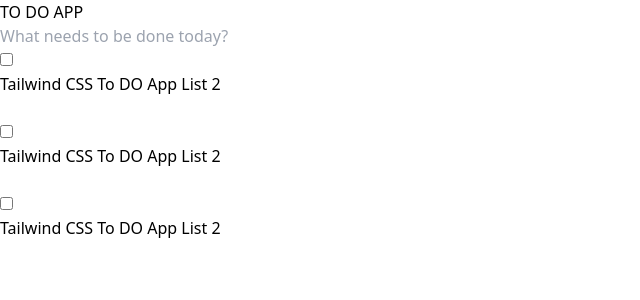
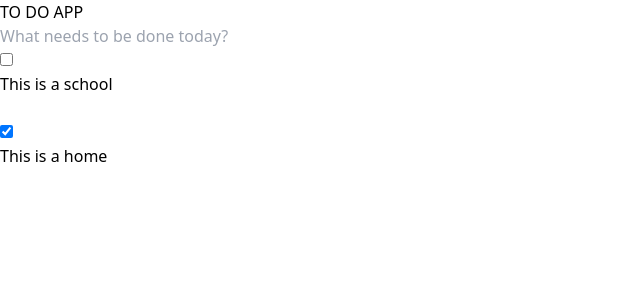
Before and after one commit to arminmehraeen/React-Todo, a React (Vite) app: page / in a window 1280 px wide. Shown: the top 300 px of the page, without its empty margins (0-640 px from the left). Built offline with nearby package versions, Linux system fonts and the light colour scheme; the HTML template or start-up script is replaced by a standard one.

Commit message:
add and remove todo section

```diff
--- a/package.json
+++ b/package.json
@@ -11,7 +11,8 @@
   },
   "dependencies": {
     "react": "^18.3.1",
-    "react-dom": "^18.3.1"
+    "react-dom": "^18.3.1",
+    "uuid": "^10.0.0"
   },
   "devDependencies": {
     "@eslint/js": "^9.11.1",
--- a/src/components/icons/delete_icon.jsx
+++ b/src/components/icons/delete_icon.jsx
@@ -1,7 +1,7 @@
-export default function DeleteIcon() {
+export default function DeleteIcon({onClick:onClickHandler}) {
     return (
         <>
-            <svg xmlns="http://www.w3.org/2000/svg" className="w-5 h-5 text-red-700" fill="none" viewBox="0 0 24 24"
+            <svg onClick={onClickHandler} xmlns="http://www.w3.org/2000/svg" className="w-5 h-5 text-red-700" fill="none" viewBox="0 0 24 24"
                 stroke="currentColor" strokeWidth="2">
                 <path strokeLinecap="round" strokeLinejoin="round" d="M6 18L18 6M6 6l12 12" />
             </svg>
--- a/src/components/todo_list.jsx
+++ b/src/components/todo_list.jsx
@@ -1,13 +1,11 @@
 import TodoListItem from "./todo_list_item";
 
 
-export default function TodoList() {
+export default function TodoList({ todos , onTodoDeletedHandler}) {
     return (
         <>
             <ul className="list-reset">
-                <TodoListItem />
-                <TodoListItem />
-                <TodoListItem />
+                {todos.map( (todo,index) =>  <TodoListItem key={index} todo={todo} onTodoDeletedHandler={onTodoDeletedHandler}/>)}
             </ul>
         </>
     )
--- a/src/components/todo_list_item.jsx
+++ b/src/components/todo_list_item.jsx
@@ -1,17 +1,17 @@
 import DeleteIcon from "./icons/delete_icon";
 import EditIcon from "./icons/edit_icon";
 
-export default function TodoListItem() {
+export default function TodoListItem({ todo , onTodoDeletedHandler }) {
     return (
         <>
             <li className="relative flex items-center justify-between px-2 py-6 border-b">
                 <div>
-                    <input type="checkbox" />
-                    <p className="inline-block mt-1 ml-2 text-gray-600 line-through">Tailwind CSS To DO App List 2</p>
+                    <input checked={todo?.status} onChange={()=> {}} type="checkbox" />
+                    <p className={`inline-block mt-1 ml-2 text-gray-600 ${todo?.status ? 'line-through' : ''}`}>{ todo.title }</p>
                 </div>
                 <button type="button" className="absolute right-0 flex items-center  space-x-1">
                     <EditIcon/>
-                    <DeleteIcon/>
+                    <DeleteIcon onClick={()=> onTodoDeletedHandler(todo) }/>
                 </button>
             </li>
         </>
--- a/src/components/todos.jsx
+++ b/src/components/todos.jsx
@@ -1,22 +1,41 @@
 import { useState } from "react";
 import TodoList from "./todo_list";
-
+import { v4 as uuidv4 } from 'uuid';
 
 export default function Todos() {
-  const [todos,setTodos] = useState([
+  const [todos, setTodos] = useState([
     {
-      "title" : "This is a school",
-      "status" : false
+      "id" : uuidv4(),
+      "title": "This is a school",
+      "status": false
     },
     {
-      "title" : "This is a home",
-      "status" : true
+      "id" : uuidv4(),
+      "title": "This is a home",
+      "status": true
     },
+
+  ]);
+
+  const onKeyDownHandler = (event) => {
+    if(event.code == "Enter" && event.target.value != ""){
+      setTodos([
+        ...todos,
         {
-      "title" : "This is a gym",
-      "status" : false
-    },
-  ]) ;
+          "id" : uuidv4(),
+          "title": event.target.value,
+          "status": false
+        }
+      ]);
+      event.target.value = "" ;
+    }
+  }
+
+  const onTodoDeletedHandler = (todo) => {
+    const newTodos = todos.filter((item) => { return todo.id != item.id });
+    setTodos(newTodos);
+  }
+
   return (
     <>
       <div className="bg-gray-100">
@@ -26,10 +45,10 @@
               <h1 className="mr-6 text-4xl font-bold text-purple-600"> TO DO APP</h1>
             </div>
             <div className="relative">
-                    <input type="text" placeholder="What needs to be done today?"
+              <input type="text" onKeyDown={onKeyDownHandler} placeholder="What needs to be done today?"
                 className="w-full px-2 py-3 border rounded outline-none border-grey-600" />
             </div>
-                <TodoList todos={todos}/>
+            <TodoList todos={todos} onTodoDeletedHandler={onTodoDeletedHandler} />
           </div>
         </div>
       </div>
```
Also changed, not shown: 1 other file (tests, documents, lock files or other folders). Lines whose indentation alone changed are shown as unchanged.
